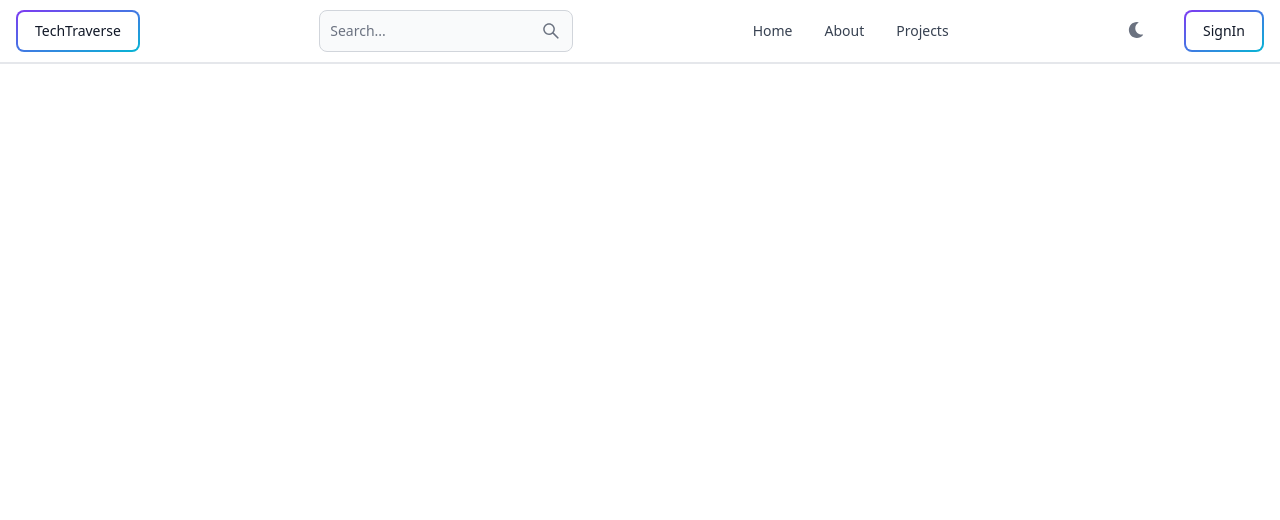
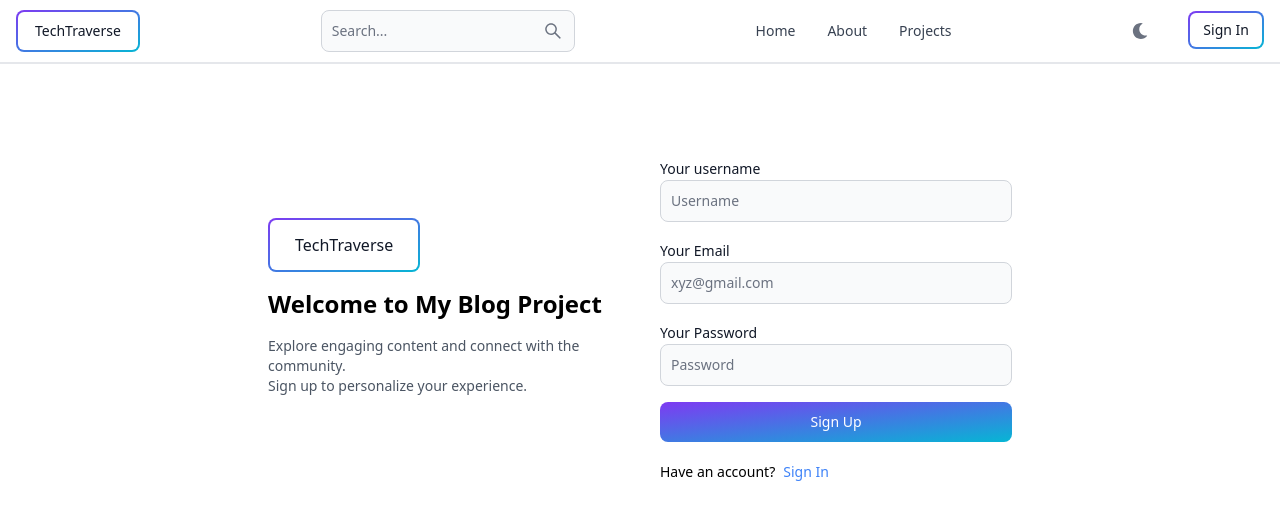
Before and after one commit to Khushisrivastava202/MERN-Blog, a React (Vite) app in the folder client/: page /signup in a window 1280 px wide. Shown: the top 520 px of the page. Built offline with nearby package versions, Linux system fonts and the light colour scheme.

Commit message:
Create signup page frontend portion

```diff
--- a/client/src/components/Header.jsx
+++ b/client/src/components/Header.jsx
@@ -25,7 +25,7 @@ export default function Header() {
     <FaMoon/>
   </button>
   <Link>
-  <Button outline gradientDuoTone="purpleToBlue">SignIn</Button>
+  <Button outline gradientDuoTone="purpleToBlue" size="sm">Sign In</Button>
   </Link>
   <Navbar.Toggle/>
 </div>
--- a/client/src/pages/SignUp.jsx
+++ b/client/src/pages/SignUp.jsx
@@ -1,8 +1,49 @@
+
+import {Button, Label, TextInput } from "flowbite-react";
+import { Link} from "react-router-dom";
+
 
 export default function SignUp() {
   return (
-    <div>
+    <div className='min-h-screen mt-20'>
+      <div className="flex p-3 max-w-3xl mx-auto flex-col md:flex-row md:items-center gap-10">
+      {/* left side */}
+      <div className="flex-1 ">
+      <Link to="/">
+      <Button outline gradientDuoTone="purpleToBlue" size="xl">TechTraverse</Button>
+</Link>
+ <h4 className="text-2xl font-bold mb-4 mt-4">Welcome to My Blog Project</h4>
+        <p className="text-sm text-gray-600 mb-6">
+          Explore engaging content and connect with the community.
+          <br/>Sign up to personalize your experience.
+        </p>
+        </div>
 
+      {/* right side */}
+      <div className="flex-1">
+      <form className="flex flex-col gap-4">
+      <div>
+        <Label value="Your username"/>
+        <TextInput type="text" placeholder="Username" id="username"/>
+      </div>
+      <div>
+        <Label value="Your Email"/>
+        <TextInput type="text" placeholder="xyz@gmail.com" id="email"/>
+      </div>
+      <div>
+        <Label value="Your Password"/>
+        <TextInput type="text" placeholder="Password" id="Password"/>
+      </div>
+      <Button gradientDuoTone="purpleToBlue" size="md" type="submit">Sign Up</Button>
+
+      </form>
+      <div className=" flex gap-2 text-sm mt-5">
+        <span>Have an account?</span>
+        <Link to="/signin"  className="text-blue-500">Sign In</Link>
+      </div>
+
+      </div>
+      </div>
     </div>
   )
 }
```
